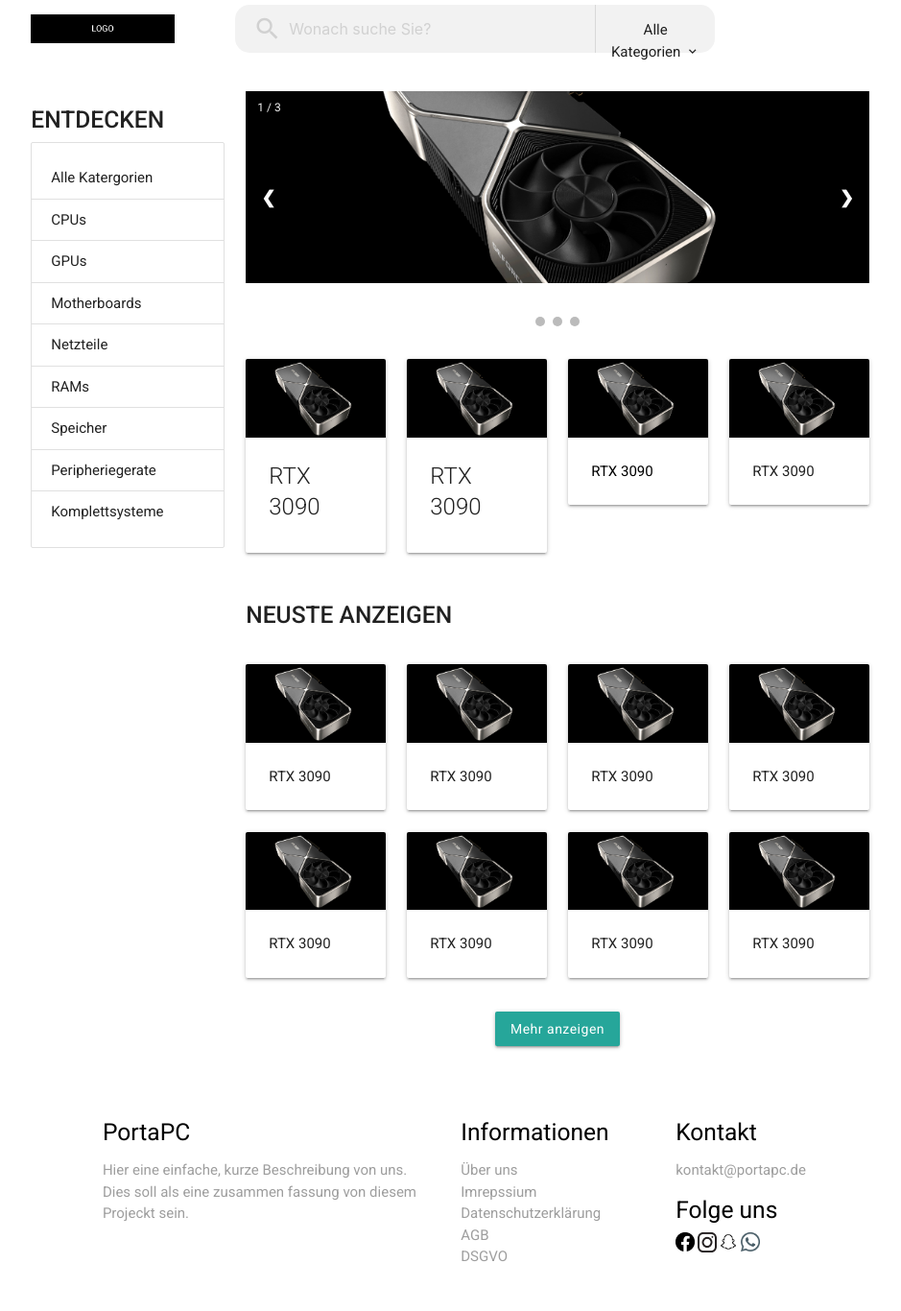
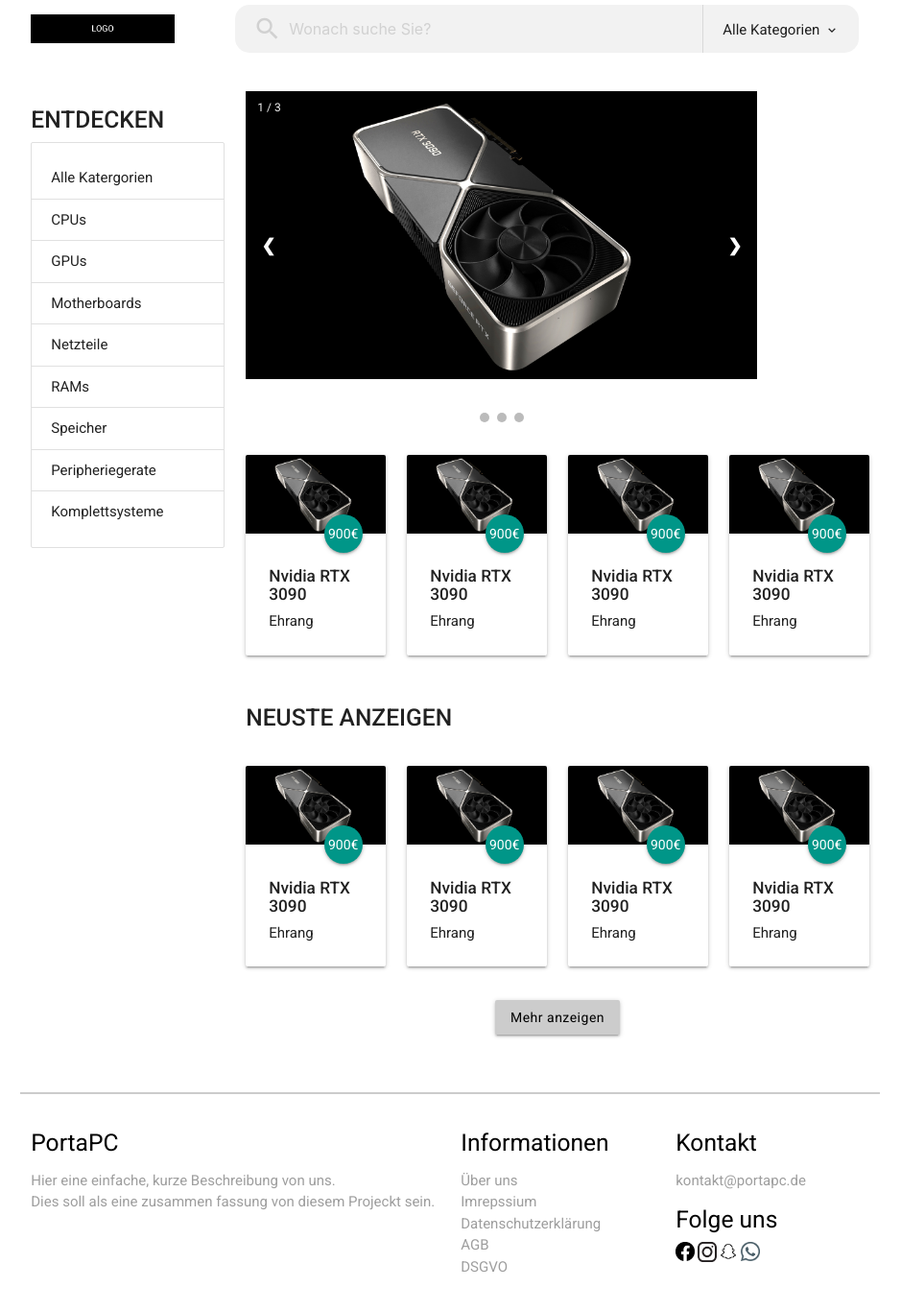
Before and after one commit to MrSh1r0/PortaPC, a PHP site: page / in a window 1280 px wide. Shown: the whole page at 96% size, without its empty margins (171-1110 px from the left). Before the commit the page ends 1314 px from the top, so only its background shows below. Run offline with PHP 8.4, Linux system fonts and the light colour scheme; some libraries are stand-ins or nearby versions.

Commit message:
add scroll top button, changes post layout

```diff
--- a/css/styles.css
+++ b/css/styles.css
@@ -198,9 +198,9 @@ html {
   transition: background-color 0.6s ease;
 }
 
-/* .active, .dot:hover {
+/*.active,*/ .dot:hover {
   background-color: #717171;
-} */
+}
 
 /* Fading animation */
 .fade {
@@ -274,3 +274,17 @@ html {
     opacity: 1
   }
 }
+
+#ScrollTop {
+  display: block; /* Hidden by default */
+  position: fixed; /* Fixed/sticky position */
+  bottom: 20px; /* Place the button at the bottom of the page */
+  right: 30px; /* Place the button 30px from the right */
+  z-index: 99; /* Make sure it does not overlap */
+  cursor: pointer; /* Add a mouse pointer on hover */
+
+}
+
+#ScrollTop:hover {
+  background-color: #555; /* Add a dark-grey background on hover */
+}
--- a/index.php
+++ b/index.php
@@ -33,6 +33,7 @@ $helper = new Helper();
   <meta name="viewport" content="width=device-width, initial-scale=1.0" />
 
   <title>PortaPC</title>
+
 
   <script type="text/javascript">
     // We will use JQuery
@@ -94,48 +95,61 @@ $helper = new Helper();
         location.href = location.protocol + '//' + location.host + "/PortaPC";
       }
     }
+
   </script>
+
+
 </head>
 
 <body>
 
   <!-- Navbar -->
   <header class="header">
+
     <div class="container">
       <div class="row">
-        <!-- Logo column -->
+        <!--Logo column-->
         <div class="col s12 m12 l3">
           <div class="website-logo" onclick="visitURL('homepage')" alt="Website-Logo"></div>
         </div>
-        <!-- End of Logo column -->
-        <!-- Search & Category parent -->
-        <div class="col s12 m12 l7">
-          <!-- Search & Category row -->
+        <!--End of Logo column-->
+
+        <!--Search & Category parent-->
+        <div class="col s12 m12 l9">
+
+          <!--Search & Category row-->
           <div class="row search-container">
-            <!-- Search column -->
+
+            <!--Search column-->
             <div class="col s12 m9 l9 fill-height">
               <div class="input-field margin-0 fill-height">
-                <!-- Search icon -->
+
+                <!--Search icon-->
                 <i class="material-icons prefix search-icon">search</i>
-                <!-- Search input -->
+
+                <!--Search input-->
                 <input class="search-input margin-y-0" placeholder="Wonach suche Sie?" id="icon_prefix" type="text">
               </div>
             </div>
-            <!-- End of Search column -->
+            <!--End of Search column-->
+
             <div class="col s12 m3 l3 vertical-left-line">
-              <!--  -->
+
               <p class='dropdown-trigger searchbar-category-dropdown' data-target='searchbar-category' id="searchbar-category-text">Alle Kategorien</p>
 
-              <!-- It's going to be a dynamic dropdown, the content will be added using JavaScript -->
+               <!--It's going to be a dynamic dropdown, the content will be added using JavaScript-->
               <ul id='searchbar-category' class='dropdown-content'>
               </ul>
             </div>
           </div>
-          <!-- End of Search & Categroy row -->
+          <!--End of Search & Categroy row-->
+
         </div>
-        <!-- End of Search & Category parent -->
+        <!--End of Search & Category parent-->
+
       </div>
     </div>
+
   </header>
   <!-- End of Navbar -->
 
@@ -144,40 +158,40 @@ $helper = new Helper();
     <div class="container">
       <div class="row">
 
-        <!-- Katorgie goes here -->
-        <div class="col s3">
+        <!-- Entdecken goes here -->
+        <div class="col s12 m4 l3">
           <h5 style="text-transform:uppercase "><strong>Entdecken</strong></h5>
           <ul class="collection section">
-            <li href="#!" class="collection-item">Alle Katergorien</li>
-            <li href="#!" class="collection-item">CPUs</li>
-            <li href="#!" class="collection-item">GPUs</li>
-            <li href="#!" class="collection-item">Motherboards</li>
-            <li href="#!" class="collection-item">Netzteile</li>
-            <li href="#!" class="collection-item">RAMs</li>
-            <li href="#!" class="collection-item">Speicher</li>
-            <li href="#!" class="collection-item">Peripheriegerate</li>
-            <li href="#!" class="collection-item">Komplettsysteme</li>
+            <li onclick="visitURL('homepage')" class="collection-item">Alle Katergorien</li>
+            <li onclick="visitURL('homepage')" class="collection-item">CPUs</li>
+            <li onclick="visitURL('homepage')" class="collection-item">GPUs</li>
+            <li onclick="visitURL('homepage')" class="collection-item">Motherboards</li>
+            <li onclick="visitURL('homepage')" class="collection-item">Netzteile</li>
+            <li onclick="visitURL('homepage')" class="collection-item">RAMs</li>
+            <li onclick="visitURL('homepage')" class="collection-item">Speicher</li>
+            <li onclick="visitURL('homepage')" class="collection-item">Peripheriegerate</li>
+            <li onclick="visitURL('homepage')" class="collection-item">Komplettsysteme</li>
           </ul>
 
         </div>
         <!-- Katorgie ends here -->
 
         <!-- Slider goes here -->
-        <div class="col s9 right">
+        <div class="col s12 m8 l9 right">
           <div class="row">
-            <div class="col s12">
+            <div class="col">
               <div class="slideshow-container">
                 <div class="mySlides fade">
                   <div class="numbertext">1 / 3</div>
-                  <img src="images/gpu.jpg" style="width:100%; height:200px; object-fit:cover">
+                  <img src="images/gpu.jpg" style="width:100%; max-height:300px; object-fit:cover">
                 </div>
                 <div class="mySlides fade">
                   <div class="numbertext">2 / 3</div>
-                  <img src="images/cpu.png" style="width:100%; height:200px; object-fit:cover">
+                  <img src="images/gpu.jpg" style="width:100%; max-height:300px; object-fit:cover">
                 </div>
                 <div class="mySlides fade">
                   <div class="numbertext">3 / 3</div>
-                  <img src="images/motherboard.png" style="width:100%; height:200px; object-fit:cover">
+                  <img src="images/gpu.jpg" style="width:100%; max-height:300px; object-fit:cover">
                 </div>
                 <a class="prev" onclick="plusSlides(-1)">&#10094;</a>
                 <a class="next" onclick="plusSlides(1)">&#10095;</a>
@@ -195,63 +209,63 @@ $helper = new Helper();
           <!-- Posts goes here -->
           <div class="row">
 
-            <!-- 1st Style with Card reveal -->
-            <div class="col s3">
+            <!-- Posts goes here -->
+            <div class="col s6 m4 l3">
               <div class="card">
-                <div class="card-image waves-effect waves-block waves-light">
+                <div class="card-image">
                   <img class="activator" src="images/gpu.jpg">
+                  <a class="btn-floating halfway-fab waves-effect waves-light teal center">900€</a>
                 </div>
                 <div class="card-content">
-                  <span class="card-title activator grey-text text-darken-4">RTX 3090</span>
-                </div>
-                <div class="card-reveal">
-                  <span class="card-title grey-text text-darken-4">RTX 3090<i class="material-icons right">close</i></span>
-                  <p>300$</p>
-                  <p><a href="#">Details</a></p>
+                  <h6><strong>Nvidia RTX 3090</strong></h6>
+                  <p>Ehrang</p>
                 </div>
               </div>
             </div>
 
-            <!-- 2nd Style without Card reveal -->
-            <div class="col s3">
+            <div class="col s6 m4 l3">
               <div class="card">
-                <div class="card-image waves-effect waves-block waves-light">
-                  <a href="#!"><img src="images/gpu.jpg"></a>
+                <div class="card-image">
+                  <img class="activator" src="images/gpu.jpg">
+                  <a class="btn-floating halfway-fab waves-effect waves-light teal center">900€</a>
                 </div>
                 <div class="card-content">
-                  <a href="#!" style="color:black"><span class="card-title grey-text text-darken-4">RTX 3090</span></a>
+                  <h6><strong>Nvidia RTX 3090</strong></h6>
+                  <p>Ehrang</p>
                 </div>
               </div>
             </div>
 
-            <!-- 3rd Style with link -->
-            <div class="col s3">
+            <div class="col s6 m4 l3">
               <div class="card">
                 <div class="card-image">
-                  <a href="#!"><img src="images/gpu.jpg"></a>
+                  <img class="activator" src="images/gpu.jpg">
+                  <a class="btn-floating halfway-fab waves-effect waves-light teal center">900€</a>
                 </div>
                 <div class="card-content">
-                  <a href="#!" style="color:black">
-                    <p>RTX 3090</p>
-                  </a>
+                  <h6><strong>Nvidia RTX 3090</strong></h6>
+                  <p>Ehrang</p>
                 </div>
               </div>
             </div>
 
-            <!-- Original Style -->
-            <div class="col s3">
+            <div class="col s6 m4 l3">
               <div class="card">
                 <div class="card-image">
-                  <a href="#!"><img src="images/gpu.jpg"></a>
+                  <img class="activator" src="images/gpu.jpg">
+                  <a class="btn-floating halfway-fab waves-effect waves-light teal center">900€</a>
                 </div>
                 <div class="card-content">
-                  <p>RTX 3090</p>
+                  <h6><strong>Nvidia RTX 3090</strong></h6>
+                  <p>Ehrang</p>
                 </div>
               </div>
             </div>
+            <!-- Posts ends here -->
 
-          </div>
-          <!-- Posts goes here -->
+
+        </div>
+          <!-- Posts ends here -->
 
 
           <!-- Neuste Anzeigen goes here -->
@@ -264,114 +278,81 @@ $helper = new Helper();
           </div>
 
           <div class="row">
-            <div class="col s3">
+            <!-- Posts goes here -->
+            <div class="col s6 m4 l3">
               <div class="card">
                 <div class="card-image">
-                  <a href="#!"><img src="images/gpu.jpg"></a>
-                  <!--<span class="card-title">RTX 3090</span>-->
+                  <img class="activator" src="images/gpu.jpg">
+                  <a class="btn-floating halfway-fab waves-effect waves-light teal center">900€</a>
                 </div>
                 <div class="card-content">
-                  <p>RTX 3090</p>
+                  <h6><strong>Nvidia RTX 3090</strong></h6>
+                  <p>Ehrang</p>
                 </div>
               </div>
             </div>
 
-            <div class="col s3">
+            <div class="col s6 m4 l3">
               <div class="card">
                 <div class="card-image">
-                  <a href="#!"><img src="images/gpu.jpg"></a>
-                  <!--<span class="card-title">RTX 3090</span>-->
+                  <img class="activator" src="images/gpu.jpg">
+                  <a class="btn-floating halfway-fab waves-effect waves-light teal center">900€</a>
                 </div>
                 <div class="card-content">
-                  <p>RTX 3090</p>
+                  <h6><strong>Nvidia RTX 3090</strong></h6>
+                  <p>Ehrang</p>
                 </div>
               </div>
             </div>
 
-            <div class="col s3">
+            <div class="col s6 m4 l3">
               <div class="card">
                 <div class="card-image">
-                  <a href="#!"><img src="images/gpu.jpg"></a>
-                  <!--<span class="card-title">RTX 3090</span>-->
+                  <img class="activator" src="images/gpu.jpg">
+                  <a class="btn-floating halfway-fab waves-effect waves-light teal center">900€</a>
                 </div>
                 <div class="card-content">
-                  <p>RTX 3090</p>
+                  <h6><strong>Nvidia RTX 3090</strong></h6>
+                  <p>Ehrang</p>
                 </div>
               </div>
             </div>
 
-            <div class="col s3">
+            <div class="col s6 m4 l3">
               <div class="card">
                 <div class="card-image">
-                  <a href="#!"><img src="images/gpu.jpg"></a>
-                  <!--<span class="card-title">RTX 3090</span>-->
+                  <img class="activator" src="images/gpu.jpg">
+                  <a class="btn-floating halfway-fab waves-effect waves-light teal center">900€</a>
                 </div>
                 <div class="card-content">
-                  <p>RTX 3090</p>
+                  <h6><strong>Nvidia RTX 3090</strong></h6>
+                  <p>Ehrang</p>
                 </div>
               </div>
             </div>
-
-            <div class="col s3">
-              <div class="card">
-                <div class="card-image">
-                  <a href="#!"><img src="images/gpu.jpg"></a>
-                  <!--<span class="card-title">RTX 3090</span>-->
-                </div>
-                <div class="card-content">
-                  <p>RTX 3090</p>
-                </div>
-              </div>
-            </div>
-
-            <div class="col s3">
-              <div class="card">
-                <div class="card-image">
-                  <a href="#!"><img src="images/gpu.jpg"></a>
-                  <!--<span class="card-title">RTX 3090</span>-->
-                </div>
-                <div class="card-content">
-                  <p>RTX 3090</p>
-                </div>
-              </div>
-            </div>
-
-            <div class="col s3">
-              <div class="card">
-                <div class="card-image">
-                  <a href="#!"><img src="images/gpu.jpg"></a>
-                  <!--<span class="card-title">RTX 3090</span>-->
-                </div>
-                <div class="card-content">
-                  <p>RTX 3090</p>
-                </div>
-              </div>
-            </div>
-
-            <div class="col s3">
-              <div class="card">
-                <div class="card-image">
-                  <a href="#!"><img src="images/gpu.jpg"></a>
-                  <!--<span class="card-title">RTX 3090</span>-->
-                </div>
-                <div class="card-content">
-                  <p>RTX 3090</p>
-                </div>
-              </div>
-            </div>
+            <!-- Posts ends here -->
 
           </div>
           <!-- Neuste Anzeigen ends here -->
 
-          <div class="row center">
-            <div>
-              <a class="waves-effect waves-light btn" style="text-transform:none">Mehr anzeigen</a>
+          <div class="row">
+            <div class="col s12 center">
+              <div>
+                <a class="waves-effect waves-light btn black-text" style="text-transform:none; background-color:#ccc">Mehr anzeigen</a>
+              </div>
             </div>
+
+            <!--<div class="col s3 right">
+              <div>
+                <a class="waves-effect waves-light btn black white-text" style="text-transform:lowercase; border-radius:5px"><i class="material-icons right">arrow_upward</i>nach oben</a>
+              </div>
+            </div>-->
+
           </div>
 
         </div>
-
-
+        <!--<button  title="Go to top">Top</button>-->
+        <a class="waves-effect waves-light btn black white-text" style="text-transform:lowercase; border-radius:5px" onclick="topFunction()" id="ScrollTop"><i class="material-icons right">arrow_upward</i>nach oben</a>
 
       </div>
 
@@ -383,19 +364,27 @@ $helper = new Helper();
   <!-- Page content ends here -->
 
   <!-- Footer goes here -->
+
   <footer class="page-footer white">
+
+    <div class="container" style="border: 1px solid #ccc">
+
+    </div>
+
     <div class="container">
+
       <div class="row">
-        <div class="col s1">
 
-        </div>
+      </div>
 
-        <div class="col s5">
+      <div class="row">
+
+        <div class="col l6 m12 s12">
           <h5 class="black-text">PortaPC</h5>
           <p class="grey-text">Hier eine einfache, kurze Beschreibung von uns. <br>Dies soll als eine zusammen fassung von diesem Projeckt sein.</p>
         </div>
 
-        <div class="col s3">
+        <div class="col l3 m6 s12">
           <h5 class="black-text">Informationen</h5>
           <ul>
             <li><a class="grey-text" href="#!">Über uns</a></li>
@@ -406,7 +395,7 @@ $helper = new Helper();
           </ul>
         </div>
 
-        <div class="col s3">
+        <div class="col l3 m6 s12">
           <h5 class="black-text">Kontakt</h5>
           <ul>
             <li><a class="email grey-text" href="mailto:kontakt@portapc.de">kontakt@portapc.de</a></li>
@@ -415,19 +404,19 @@ $helper = new Helper();
           <h5 class="black-text">Folge uns</h5>
 
           <div class="row">
-            <div class="col s1">
+            <div class="col l1 m1 s1">
               <a href="index.html"><img src="images/footer/social_icons/facebook.png" style="max-width:20px"></a>
             </div>
 
-            <div class="col s1">
+            <div class="col l1 m1 s1">
               <a href="index.html"><img src="images/footer/social_icons/instagram.png" style="max-width:20px"></a>
             </div>
 
-            <div class="col s1">
+            <div class="col l1 m1 s1">
               <a href="index.html"><img src="images/footer/social_icons/snapchat.png" style="max-width:20px"></a>
             </div>
 
-            <div class="col s1">
+            <div class="col l1 m1 s1">
               <a href="index.html"><img src="images/footer/social_icons/whatsapp.png" style="max-width:20px"></a>
             </div>
           </div>
@@ -440,8 +429,9 @@ $helper = new Helper();
 
   <!--Import the minified script of materialize.js (materilize.min.js)-->
   <!-- TODO: minify the materialize.js afterthe needed changes -->
-  <script src="js/materialize.js"></script>
-  <script src="js/slider.js"></script>
+  <script src="js/materialize.min.js"></script>
+  <script type="text/javascript" src="js/slider.js"></script>
+  <script type="text/javascript" src="js/scrolltop.js"></script>
 </body>
 
 </html>
```
Also changed, not shown: js/scrolltop.js (added, +19 -0 lines).
